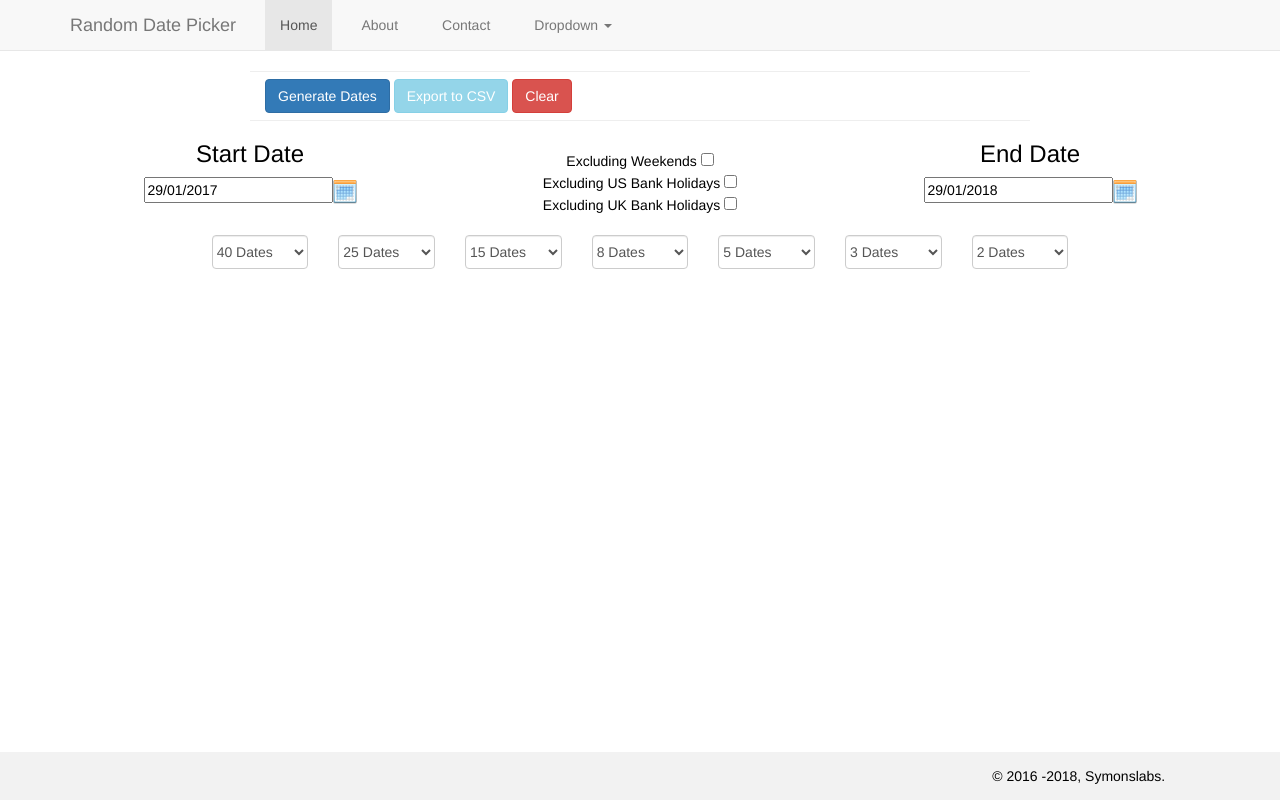
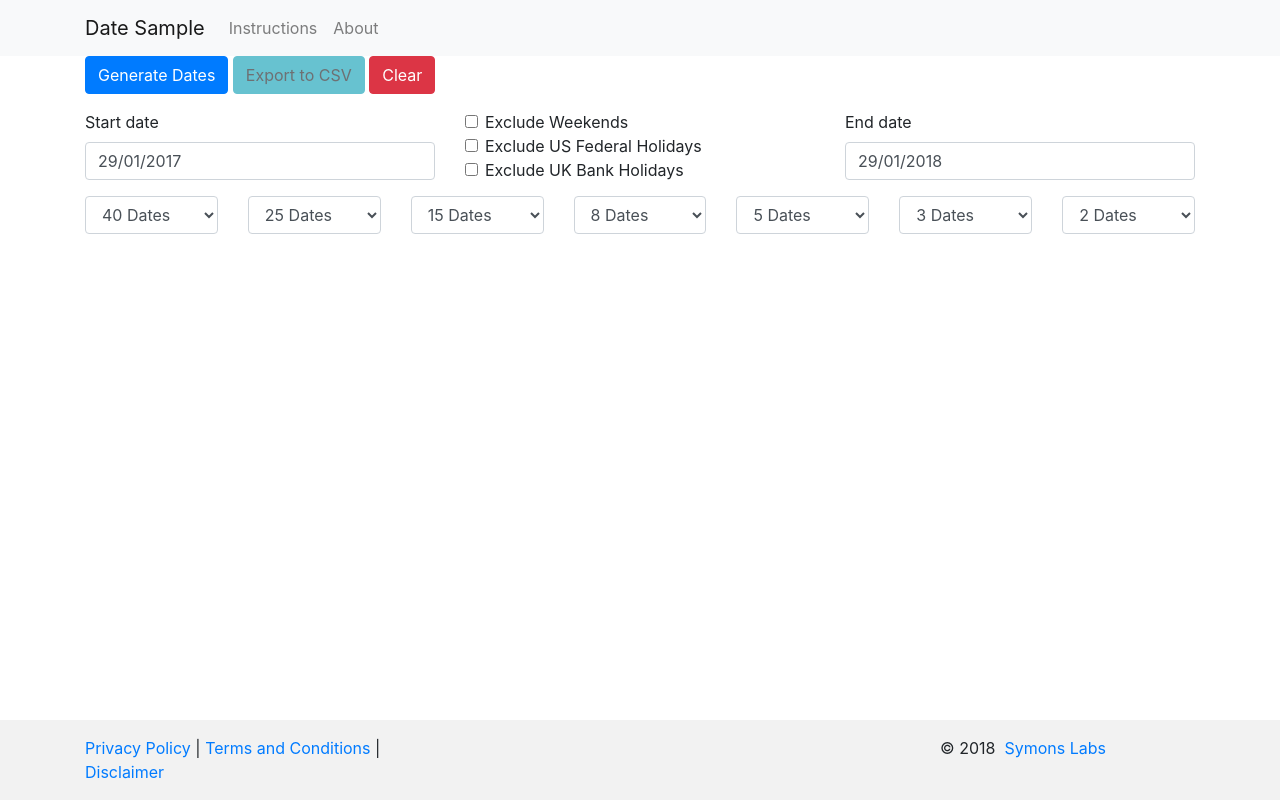
Before and after one commit to Benjamin-S/rdp, a plain HTML site: page index.html in a window 1280 px wide. Drawn offline with nearby package versions, Linux system fonts and the light colour scheme.

Commit message:
Transition to Bootstrap 4

```diff
--- a/css/style.css
+++ b/css/style.css
@@ -1,90 +1,9 @@
-.exclusions {
-    text-align: center;
-}
-
-.extraPadding {
-    padding-top: 20px;
-}
-
-h3 {
-    text-align: center;
-}
-
-.calign {
-    text-align: center;
-}
-
-.btnDiv {
-    text-align: left;
-    padding-bottom: 0.5em;
-    padding-top: 0.5em;
-    border-bottom: 1px solid #eee;
-    border-top: 1px solid #eee;
-}
-
 html,
 body {
     height: 100%;
 }
 
-.middleCol {
-    padding-top: 2em;
-    vertical-align: middle;
-}
-
-li {
-    padding: 0 0 0 1em !important;
-}
-
-body {
-    color: black;
-}
-
-.page-header {
-    color: #FFFFFF;
-    background-color: #141D3A;
-    padding-top: 3em;
-    padding-left: 1em;
-    margin: 0;
-    height: 8em;
-}
-
-h1 {
-    font-weight: bold;
-    margin-top: 0;
-}
-
-.mainContainer {
-    /*height: 80%;*/
-    background-color: white;
-    /*border-radius: 1em;*/
-}
-
-.centered {
-    text-align: center
-}
-
 .footer {
-    padding: 1em;
-    position: fixed;
-    bottom: 0;
-    width: 100%;
-    height: 4em;
-    background-color: #48546A;
-    margin-top: 2em;
-}
-
-i {
-    font-size: 2em;
-}
-
-#firstSelection, #secondSelection, #thirdSelection, #fourthSelection, #fifthSelection,
-#sixthSelection, #seventhSelection {
-	padding-left: 0px;
-	padding-right: 0px;
-}
-
-#social {
     padding-top: 1em;
     padding-bottom: 1em;
     background-color: #f2f2f2;
@@ -93,17 +12,6 @@ i {
     width: 100%;
 }
 
-#social i {
-    font-size: 1.5em;
-    color: #141D3A
+#filler {
+    height: 6em;
 }
-
-#social i:hover {
-    color: #3B98BA
-}
-
-.ui-datepicker-trigger{display: inline;}
-
-.dinline{
-    display: inline;
-}
--- a/index.html
+++ b/index.html
@@ -1,171 +1,161 @@
-<!DOCTYPE html>
+<!doctype html>
 <html lang="en">
 
 <head>
-    <meta charset="UTF-8">
+    <!-- Required meta tags -->
+    <meta charset="utf-8">
     <meta http-equiv="X-UA-Compatible" content="IE=edge">
-    <meta name="viewport" content="width=device-width, initial-scale=1">
-    <title>Random Date Sampler</title>
-    <link rel="stylesheet" href="https://cdnjs.cloudflare.com/ajax/libs/font-awesome/4.7.0/css/font-awesome.min.css">
-    <link href='https://cdnjs.cloudflare.com/ajax/libs/twitter-bootstrap/3.3.7/css/bootstrap.min.css' rel='stylesheet prefetch'>
+    <meta name="viewport" content="width=device-width, initial-scale=1, shrink-to-fit=no">
+    <meta name="description" content="Random date sampling tool for auditors. Date sample automatically picks audit sample dates.">
+    <title>Sample | Random audit sample picker</title>
+
+    <!-- Bootstrap CSS -->
+    <link rel="stylesheet" href="https://maxcdn.bootstrapcdn.com/bootstrap/4.0.0/css/bootstrap.min.css" integrity="sha384-Gn5384xqQ1aoWXA+058RXPxPg6fy4IWvTNh0E263XmFcJlSAwiGgFAW/dAiS6JXm"
+        crossorigin="anonymous">
+    <link rel="stylesheet" href="https://ajax.googleapis.com/ajax/libs/jqueryui/1.12.1/themes/smoothness/jquery-ui.css">
     <link href="css/style.css" rel="stylesheet">
-    <link href="css/jquery-ui.min.css" rel="stylesheet">
 </head>
 
 <body onload="fillDropDowns()">
-    <!-- Fixed navbar -->
-    <nav class="navbar navbar-default navbar-static-top">
+    <nav class="navbar navbar-expand-lg navbar-light bg-light">
         <div class="container">
-            <div class="navbar-header">
-                <button type="button" class="navbar-toggle collapsed" data-toggle="collapse" data-target="#navbar" aria-expanded="false" aria-controls="navbar">
-                    <span class="sr-only">Toggle navigation</span>
-                    <span class="icon-bar"></span>
-                    <span class="icon-bar"></span>
-                    <span class="icon-bar"></span>
-                </button>
-                <a class="navbar-brand" href="#">Random Date Picker</a>
-            </div>
-            <div id="navbar" class="collapse navbar-collapse">
-                <ul class="nav navbar-nav">
-                    <li class="active"><a href="#">Home</a></li>
-                    <li><a href="#about">About</a></li>
-                    <li><a href="#contact">Contact</a></li>
-                    <li class="dropdown">
-                        <a href="#" class="dropdown-toggle" data-toggle="dropdown" role="button" aria-haspopup="true" aria-expanded="false">Dropdown <span class="caret"></span></a>
-                        <ul class="dropdown-menu">
-                            <li><a href="#">Action</a></li>
-                            <li><a href="#">Another action</a></li>
-                            <li><a href="#">Something else here</a></li>
-                            <li role="separator" class="divider"></li>
-                            <li class="dropdown-header">Nav header</li>
-                            <li><a href="#">Separated link</a></li>
-                            <li><a href="#">One more separated link</a></li>
-                        </ul>
+            <a class="navbar-brand" href="#">Date Sample</a>
+            <div class="collapse navbar-collapse" id="navbarNav">
+                <ul class="navbar-nav">
+                    <li class="nav-item">
+                        <a href="instructions.html" class="nav-link">Instructions</a>
+                    </li>
+                    <li class="nav-item">
+                        <a href="about.html" class="nav-link">About</a>
                     </li>
                 </ul>
             </div>
-            <!--/.nav-collapse -->
         </div>
     </nav>
-    <!--
 
-    <div class="page-header">
-        <h1>Random Date Picker <small>Benjamin-S</small></h1>
-    </div>
-
-    -->
-    <div class="container mainContainer">
+    <!-- Main Content -->
+    <div class="container">
+        <!-- Button Row -->
         <div class="row">
-            <div class="btnDiv col-xs-8 col-xs-offset-2 col-sm-offset-2 text-center" id="btnContainer">
-                <input class="btn btn-primary" onclick="go()" type="button" value="Generate Dates">
-                <a class="btn btn-info" id="csvBtn" type="button" value="Export to CSV">Export to CSV</a>
-                <input class="btn btn-danger" onclick="clearForm()" type="button" value="Clear">
-            </div>
-        </div>
-        <div class="row">
-            <div class="col-md-4">
-                <h3>Start Date</h3>
-                <div class="center-block calign"><input class="dinline" id="strtDt" name="startDate" type="text"></div>
-            </div>
-            <div class="col-md-4 middleCol">
-                <div class="row exclusions">
-                    <span>Excluding Weekends</span>
-                    <input id="weekendCheck" type="checkbox">
-                </div>
-                <div class="row exclusions">
-                    <span>Excluding US Bank Holidays</span>
-                    <input id="USCheck" type="checkbox">
-                </div>
-                <div class="row exclusions">
-                    <span>Excluding UK Bank Holidays</span>
-                    <input id="UKCheck" type="checkbox">
-                </div>
-            </div>
-            <div class="col-md-4">
-                <h3>End Date</h3>
-                <div class="center-block calign"><input class="dinline" id="ndDt" name="endDate" type="text"></div>
-            </div>
-        </div>
-        <div class="row extraPadding" id="alertBox"></div>
-        <div class="col-md-4">
-            <div class="row outDiv">
-                <div class="col-md-4">
-                </div>
-                <div class="col-md-4">
-                    <select class="form-control" id="firstSelection">
-                    </select>
-                    <div id="firstOut"></div>
-                </div>
-                <div class="col-md-4">
-                    <select class="form-control" id="secondSelection">
-                    </select>
-                    <div id="secondOut"></div>
+            <div class="col-lg-12">
+                <div class="form-group">
+                    <button class="btn btn-primary" onclick="go()">Generate Dates</button>
+                    <a class="btn btn-info disabled" id="csvBtn">Export to CSV</a>
+                    <button class="btn btn-danger" onclick="clearForm()">Clear</button>
                 </div>
             </div>
         </div>
-        <div class="col-md-8">
-            <div class="row">
-                <div class="col-md-2">
-                    <select class="form-control" id="thirdSelection">
-                    </select>
-                    <div id="thirdOut"></div>
+
+        <!-- Date and Option Row -->
+        <div class="row">
+            <div class="col-lg-4">
+                <div class="form-group">
+                    <label for="strtDt">Start date</label>
+                    <input id="strtDt" type="text" class="form-control">
                 </div>
-                <div class="col-md-2">
-                    <select class="form-control" id="fourthSelection">
-                    </select>
-                    <div id="fourthOut"></div>
+            </div>
+            <div class="col-lg-4">
+                <div class="form-check">
+                    <input class="form-check-input" type="checkbox" value="" id="weekendCheck">
+                    <label class="form-check-label" for="weekendCheck">
+                        Exclude Weekends
+                    </label>
                 </div>
-                <div class="col-md-2">
-                    <select class="form-control" id="fifthSelection">
-                    </select>
-                    <div id="fifthOut"></div>
+                <div class="form-check">
+                    <input class="form-check-input" type="checkbox" value="" id="USCheck">
+                    <label class="form-check-label" for="USCheck">
+                        Exclude US Federal Holidays
+                    </label>
                 </div>
-                <div class="col-md-2">
-                    <select class="form-control" id="sixthSelection">
-                    </select>
-                    <div id="sixthOut"></div>
+                <div class="form-check">
+                    <input class="form-check-input" type="checkbox" value="" id="UKCheck">
+                    <label class="form-check-label" for="UKCheck">
+                        Exclude UK Bank Holidays
+                    </label>
                 </div>
-                <div class="col-md-2">
-                    <select class="form-control" id="seventhSelection">
-                    </select>
-                    <div id="seventhOut"></div>
+            </div>
+            <div class="col-lg-4">
+                <div class="form-group">
+                    <label for="ndDt">End date</label>
+                    <input id="ndDt" type="text" class="form-control">
                 </div>
-                <div class="col-md-2"></div>
             </div>
         </div>
+        <div class="row" id="alertBox"></div>
+
+        <!-- Output Row -->
+        <div class="row">
+            <div class="col-lg">
+                <select id="firstSelection" class="form-control"></select>
+                <div id="firstOut"></div>
+            </div>
+            <div class="col-lg">
+                <select id="secondSelection" class="form-control"></select>
+                <div id="secondOut"></div>
+            </div>
+            <div class="col-lg">
+                <select id="thirdSelection" class="form-control"></select>
+                <div id="thirdOut"></div>
+            </div>
+            <div class="col-lg">
+                <select id="fourthSelection" class="form-control"></select>
+                <div id="fourthOut"></div>
+            </div>
+            <div class="col-lg">
+                <select id="fifthSelection" class="form-control"></select>
+                <div id="fifthOut"></div>
+            </div>
+            <div class="col-lg">
+                <select id="sixthSelection" class="form-control"></select>
+                <div id="sixthOut"></div>
+            </div>
+            <div class="col-lg">
+                <select id="seventhSelection" class="form-control"></select>
+                <div id="seventhOut"></div>
+            </div>
+
+        </div>
     </div>
-    <div style="height: 6em;">
 
-    </div>
-    <div id="social">
+    <div id="filler"></div>
+
+    <!-- Footer Row -->
+    <div class="footer">
         <div class="container">
-            <div class="row centered">
+            <div class="row">
+                <div class="col-lg-4">
+                    <a href="privacy.html">Privacy Policy</a> |
+                    <a href="terms.html">Terms and Conditions</a> |
+                    <a href="disclaimer.html">Disclaimer</a>
+                </div>
+                <div class="col"></div>
                 <div class="col-lg-3">
-                </div>
-                <div class="col-lg-3">
-                </div>
-                <div class="col-lg-3">
-                </div>
-                <div class="col-lg-3">
-                    &copy; 2016
+                    &copy;
                     <script>
-                    new Date().getFullYear() > 2010 && document.write("-" + new Date().getFullYear());
-                    </script>, Symonslabs.
+                        new Date().getFullYear() > 2010 && document.write(new Date().getFullYear());
+                    </script>&nbsp;
+                    <a href="http://symonslabs.com">Symons Labs</a>
                 </div>
             </div>
         </div>
     </div>
-    <script src="js/polyfill.js"></script>
-    <script src='https://cdnjs.cloudflare.com/ajax/libs/jquery/3.1.0/jquery.min.js'></script>
-    <script src="js/jquery-ui.js"></script>
-    <script src='js/moment.js'></script>
+
+    <!-- Optional JavaScript -->
+    <!-- jQuery first, then Popper.js, then Bootstrap JS -->
+    <script src="https://ajax.googleapis.com/ajax/libs/jquery/3.3.1/jquery.min.js"></script>
+    <script src="https://cdnjs.cloudflare.com/ajax/libs/popper.js/1.12.9/umd/popper.min.js" integrity="sha384-ApNbgh9B+Y1QKtv3Rn7W3mgPxhU9K/ScQsAP7hUibX39j7fakFPskvXusvfa0b4Q"
+        crossorigin="anonymous"></script>
+    <script src="https://maxcdn.bootstrapcdn.com/bootstrap/4.0.0/js/bootstrap.min.js" integrity="sha384-JZR6Spejh4U02d8jOt6vLEHfe/JQGiRRSQQxSfFWpi1MquVdAyjUar5+76PVCmYl"
+        crossorigin="anonymous"></script>
+
+    <script src="https://ajax.googleapis.com/ajax/libs/jqueryui/1.12.1/jquery-ui.min.js"></script>
+    <script src="https://cdnjs.cloudflare.com/ajax/libs/moment.js/2.20.1/moment.js"></script>
     <script src="js/index.js"></script>
-    <script src="js/underscore.js"></script>
-    <script src="js/modernizr-custom.js"></script>
+    <script src="https://cdnjs.cloudflare.com/ajax/libs/underscore.js/1.8.3/underscore.js"></script>
     <script type="text/javascript">
-    $(document).ready(function() {
-        fixDatefields();
-    });
+        $(document).ready(function () {
+            fixDatefields();
+        });
     </script>
 </body>
 
--- a/js/index.js
+++ b/js/index.js
@@ -172,7 +172,7 @@ function go() {
             initArray = initialSubset("normal", startDate, endDate, rangeDays);
         }
         var allData = [];
-        $('#csvBtn').attr("disabled", false);
+        $('#csvBtn').removeClass("disabled");
         var addArr = initArray.slice(0);
         addArr.unshift(csvHeaders[output]);
         //console.log(initArray);
@@ -326,49 +326,6 @@ function createCSV(allData) {
   }
 }
 
-
-/*
-function createCSV() {
-    if (!!navigator.userAgent.match(/Trident\/7\./)) {
-        var lineArray = [];
-        allData = _.zip.apply(null, allData);
-        allData.forEach(function (infoArray, index) {
-            var line = infoArray.join(",");
-            lineArray.push(line);
-        });
-        var csvContent = lineArray.join('\n');
-        var a = document.createElement('a');
-        if(window.navigator.msSaveOrOpenBlob){
-            var blobObject = new Blob(allData);
-            a.onclick=function(){
-                window.navigator.msSaveOrOpenBlob(blobObject, 'MyFile.csv');
-            }
-        }
-        a.appendChild(document.createTextNode('Click to Download'));
-        document.body.appendChild(a);
-console.log("All data: " + allData);
-console.log("-------------------------------------------------------------");
-console.log(blobObject);
-        a.click();
-
-    } else {
-        var lineArray = [];
-        allData = _.zip.apply(null, allData);
-        allData.forEach(function (infoArray, index) {
-            var line = infoArray.join(",");
-            lineArray.push(index == 0 ? "data:text/csv;charset=utf-8," + line : line);
-        });
-        var csvContent = lineArray.join('\n');
-        var encodedUri = encodeURI(csvContent);
-        var link = document.createElement("a");
-        link.setAttribute("href", encodedUri);
-        link.setAttribute("download", "RandomDates.csv");
-        document.body.appendChild(link); // Required for FF
-        link.click();
-    }
-}
-*/
-
 function clearChildNodes(nID) {
     var temp = document.getElementById(nID);
     if (temp.hasChildNodes()) {
@@ -390,7 +347,6 @@ function createSubset(sset, sizeOfSub) {
     var subArray = [];
     for (var i = 0; i < sizeOfSub; i++) {
         var randSet = sset[getRndInteger(0, sset.length - 1)];
-        //console.log('Subset rand: ' + randSet);
         if (!!navigator.userAgent.match(/Trident\/7\./)) {
             if (subArray.indexOf(randSet) != -1) {
                 i -= 1;
@@ -416,10 +372,8 @@ function createSubset(sset, sizeOfSub) {
 }
 
 function clearForm() {
-    //console.log($('#firstSelection').val());
-    //console.log(numDatesEnum[0]);
     clearOutput();
-    $('#csvBtn').attr("disabled", true);
+    $('#csvBtn').addClass("disabled");
     $('#strtDt').datepicker("setDate", "-1y");
     $('#ndDt').datepicker("setDate", "0d");
     clearChildNodes("alertBox");
@@ -456,40 +410,20 @@ function fixDatefields() {
 
     $.datepicker.setDefaults({
         defaultDate: 0,
-        showOn: "button",
+        showOn: "focus",
         dateFormat: 'dd/mm/yy',
         showButtonPanel: true,
         buttonImageOnly: true,
         buttonImage: "./css/images/calendar.png",
         buttonText: "Calendar"
     });
-    /*
-    $('#strtDt').datepicker({ defaultDate: -365, dateFormat: 'dd-mm-yy' });
-    $('#ndDt').datepicker({
-        defaultDate: 0,
-        dateFormat: 'dd-mm-yy',
-        showButtonPanel: true,
-        showOn: "button",
-        buttonImage: "images/calendar.gif",
-        buttonImageOnly: true,
-        buttonText: "Select date"
-    });
-    */
 
     $(function() {
         $('#strtDt').datepicker();
         $('#strtDt').datepicker("setDate", "-1y");
         $('#ndDt').datepicker();
         $('#ndDt').datepicker("setDate", "0d");
-        //$(".ui-datepicker-trigger").attr("src", "calendar.png");
     });
 
-    $('#csvBtn').attr("disabled", true);
-
-    //console.log("dates fixed");
-    /*
-    if (!!navigator.userAgent.match(/Trident\/7\./)) {
-        $(".outDiv").css("padding-bottom", "8em");
-    }
-    */
+    // $('#csvBtn').addClass("disabled");
 }
```
